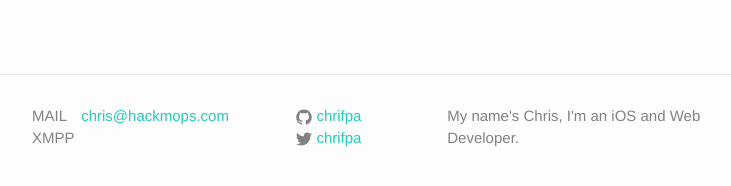
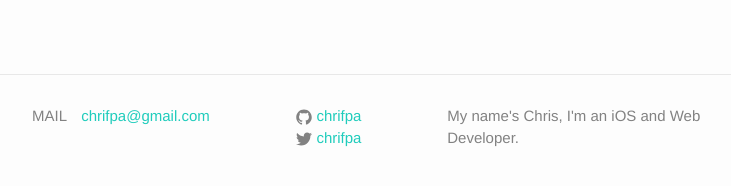
Before and after one commit to acdpnk/hackmopscom, a Jekyll site: the page built from index.html, in a window 1280 px wide and 900 px high, scrolled down 3343 px. Shown: the part 690-876 px from the top of the window, without its empty margins (238-969 px from the left). Built offline with Jekyll 4.4.1, drawn with Linux system fonts in a browser that asks for light colours; some web fonts are replaced; the list of posts is cut into pages by our own code.

Commit message:
fixed mail, removed empty XMPP in page footer, updated gems

```diff
--- a/_config.yml
+++ b/_config.yml
@@ -1,7 +1,7 @@
 # Site settings
 title: Hackmops
 feed_title: Hackmops
-email: chris@hackmops.com
+email: chrifpa@gmail.com
 description: "My name's Chris, I'm an iOS and Web Developer."
 baseurl: "" # the subpath of your site, e.g. /blog/
 url: "https://hackmops.com" # the base hostname & protocol for your site
--- a/_includes/footer.html
+++ b/_includes/footer.html
@@ -6,10 +6,12 @@
 
     <div class="footer-col-wrapper">
       <div class="footer-col  footer-col-1">
-        <ul class="contact-list">
+        <ul class="contact-list" id="contact">
           <!-- <li>{{ site.title }}</li> -->
           <li><span style="display:inline-block;width:3em">MAIL</span> <a href="mailto:{{ site.email }}">{{ site.email }}</a></li>
+          {% if site.xmpp %}
           <li><span style="display:inline-block;width:3em">XMPP</span> <a href="xmpp:{{ site.xmpp }}">{{ site.xmpp }}</a></li>
+          {% endif %}
         </ul>
       </div>
 
```
Also changed, not shown: Gemfile.lock, hire-me.md (deleted).
